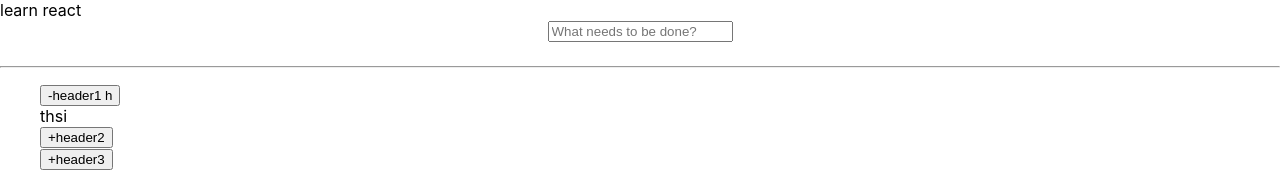
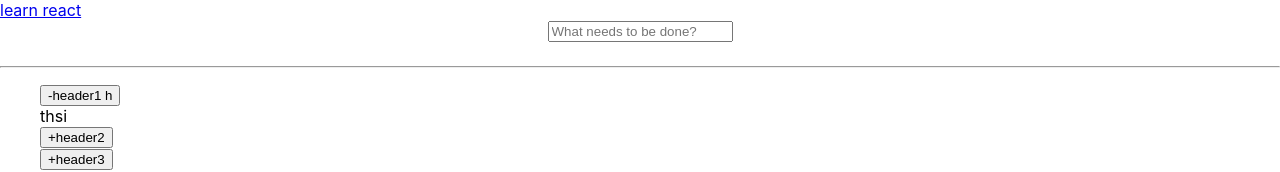
Before and after one commit to malikaansari91/design-system, a React (Create React App) app: page / in a window 1280 px wide. Shown: the top 172 px of the page. Built offline with nearby package versions, Linux system fonts and the light colour scheme.

Commit message:
tesing deployment

```diff
--- a/src/App.js
+++ b/src/App.js
@@ -7,7 +7,7 @@ import { TodoContextProvider } from "./context/TodoContext";
 function App() {
   return (
     <>
-      <a>learn react</a>
+      <a href="www.google.com">learn react</a>
       <TodoContextProvider>
         <div className="App">
           <div className="todo-container">
```
